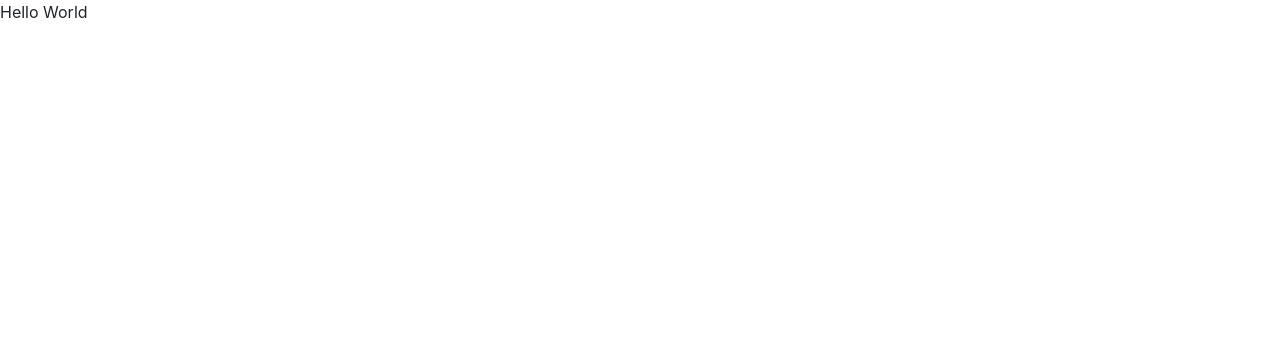
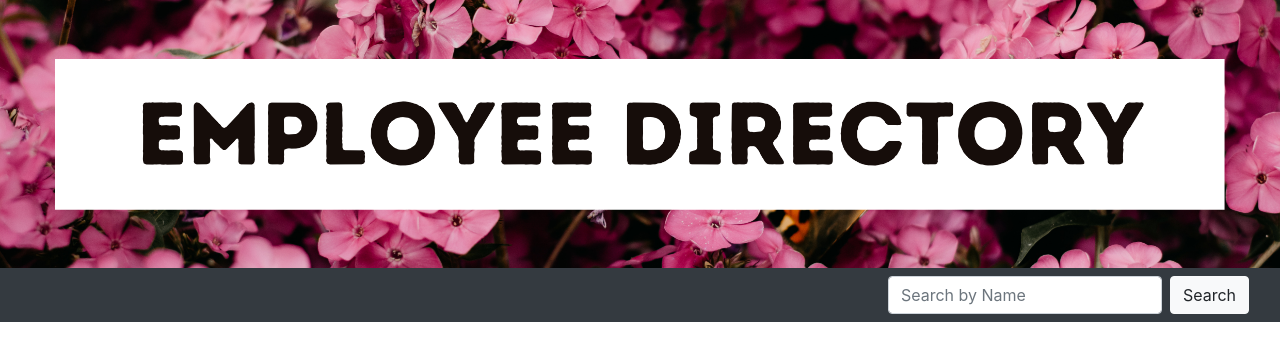
Before and after one commit to nidaqg/employee-directory, a React (Create React App) app: page / in a window 1280 px wide. Shown: the top 360 px of the page. Built offline with nearby package versions, Linux system fonts and the light colour scheme.

Commit message:
added header and navbar

```diff
--- a/src/App.js
+++ b/src/App.js
@@ -1,10 +1,12 @@
 import React from "react";
+import Header from "./components/Header/Header";
+
 //import { BrowserRouter as Router, Route } from "react-router-dom";
 
 function App() {
   return (
     <div>
-      Hello World
+      <Header/>
     </div>
   );
 }
--- /dev/null
+++ b/src/components/Header/Header.js
@@ -0,0 +1,33 @@
+import React, { Component } from 'react'
+import NavBar from "../NavBar/NavBar";
+import "./style.css";
+import image from "./header.png";
+
+class Header extends Component {
+    state ={
+        search:"",
+        results:[]
+    }
+
+    handleInputChange= (e) => {
+        this.setState({search: e.target.value});
+    };
+
+    handleSearch= (e) => {
+        e.preventDefault();
+
+    }
+
+    render (){
+        return (
+            <div>
+        <img alt="header" src={image} className="img-fluid"/>
+         <NavBar/>
+        </div>
+        )
+    }
+}
+
+
+
+export default Header;
--- /dev/null
+++ b/src/components/NavBar/NavBar.js
@@ -0,0 +1,23 @@
+import React from 'react';
+import "./style.css";
+
+export default function NavBar(props) {
+    return (
+            <nav className="navbar navbar-dark bg-dark">
+                <div className="container-fluid justify-content-end">
+                    <form className="d-flex">
+                        <input
+                        name="name-search"
+                        id="nameSearch"
+                        value={props.search}
+                        onChange={props.handleInputChange}
+                        className="form-control me-2"
+                        type="search"
+                        placeholder="Search by Name"
+                        aria-label="Search"/>
+                            <button className="btn localBtn btn-light ml-2" type="submit" onClick={props.handleSearch}>Search</button>
+                   </form>
+               </div>
+           </nav>
+    )
+}
--- /dev/null
+++ b/src/components/NavBar/style.css
@@ -0,0 +1,7 @@
+.localBtn {
+    background-color: rgb(114, 33, 46);
+}
+
+.localBtn:hover {
+    background-color: rgb(150, 56, 72);
+}
```
Also changed, not shown: src/components/Header/header.png (added), src/components/Header/style.css (added).
